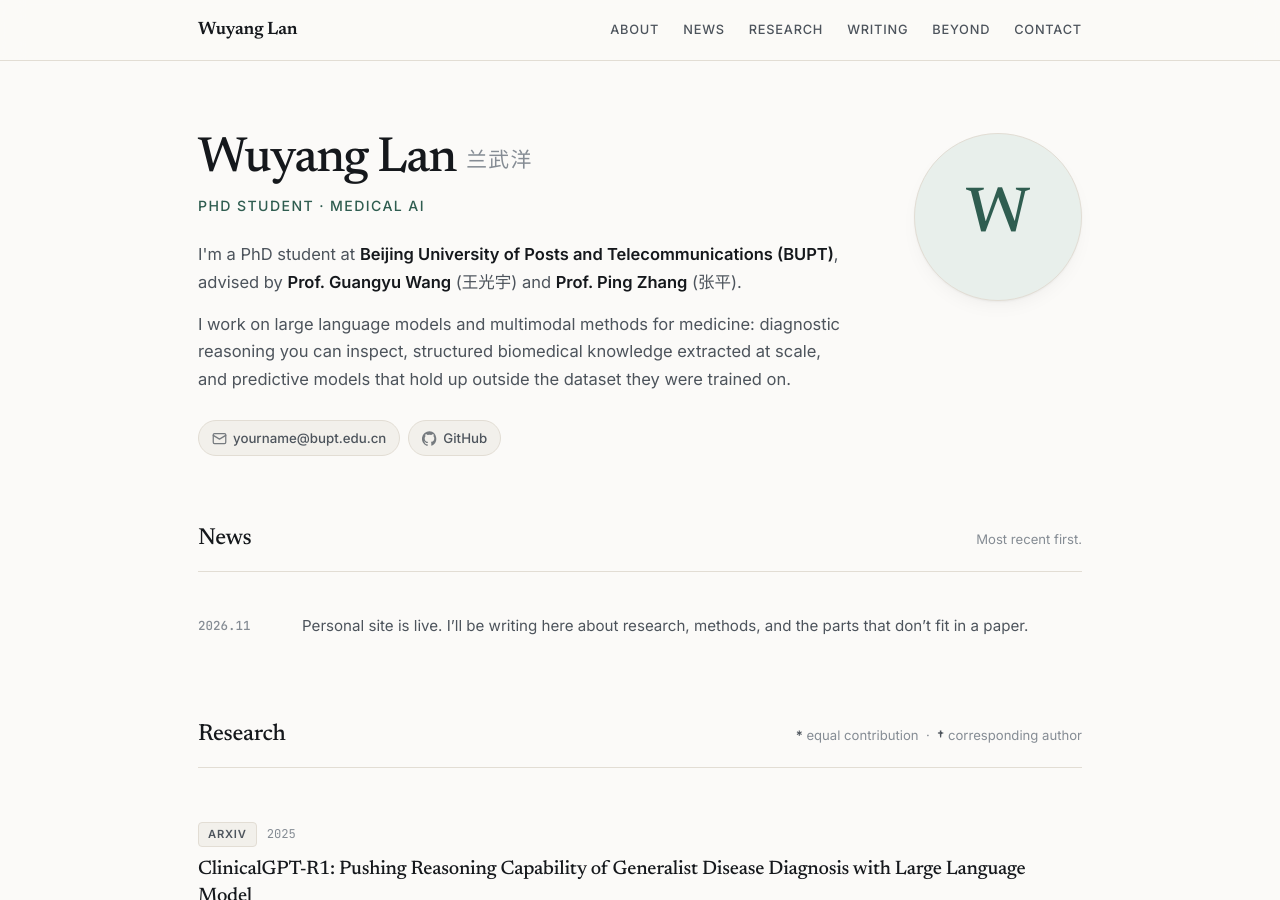
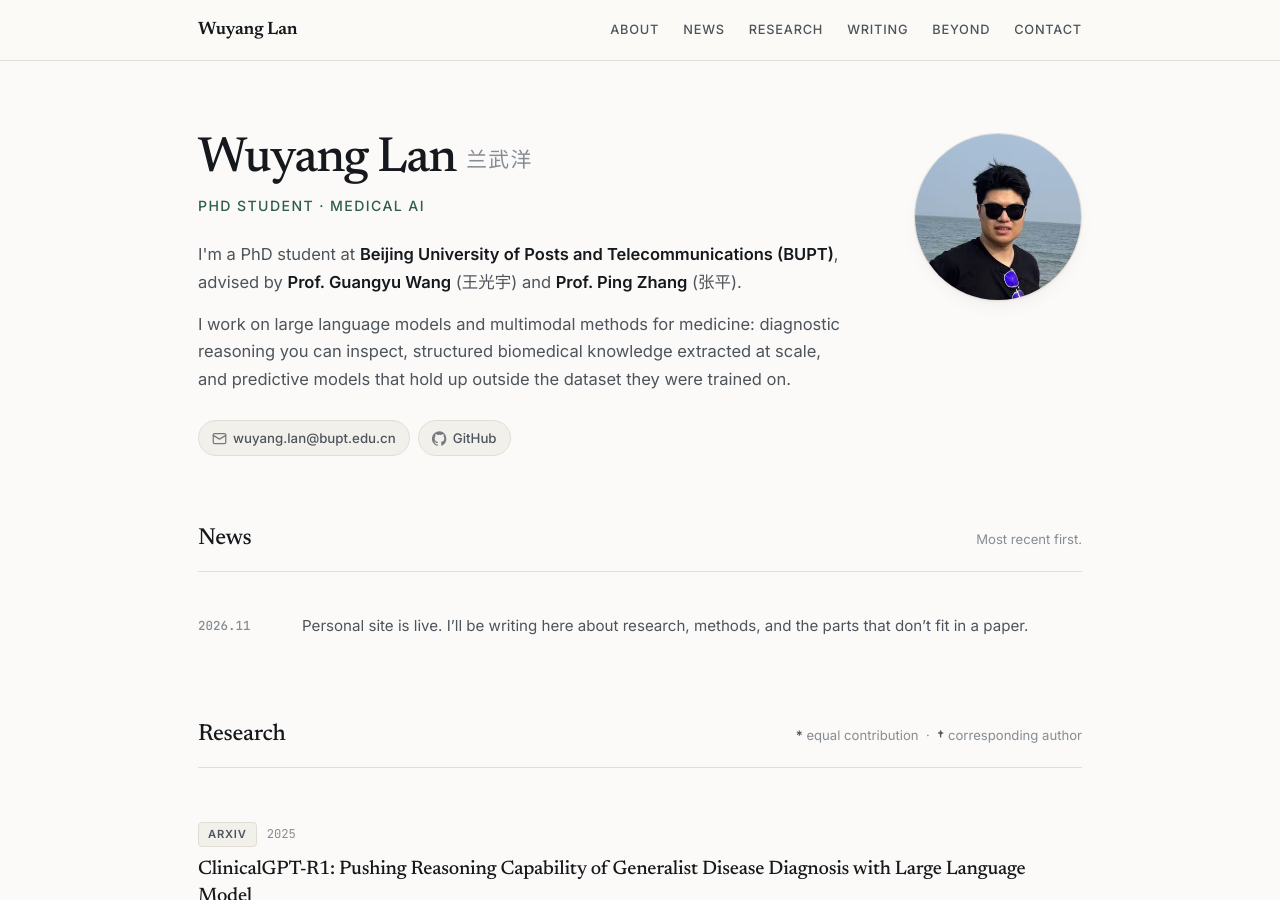
Before and after one commit to WY-Lan/WY-Lan.github.io, a Jekyll site: the page built from index.html, in a window 1280 px wide and 900 px high. Built offline with Jekyll 4.4.1, drawn with Linux system fonts in a browser that asks for light colours; some of the changed text lies outside the part shown.

Commit message:
Add avatar, set real email, ignore source photos

```diff
--- a/_config.yml
+++ b/_config.yml
@@ -18,7 +18,7 @@ url: https://wy-lan.github.io
 baseurl: ""                     # 仓库名为 <你的用户名>.github.io 时留空；否则填 "/仓库名"
 
 # ---------- 联系方式 ----------
-email: yourname@bupt.edu.cn     # TODO 改成真实邮箱
+email: wuyang.lan@bupt.edu.cn
 github_username: WY-Lan
 google_scholar: ""              # https://scholar.google.com/citations?user=XXXXXXX
 orcid: ""                       # 0000-0000-0000-0000
@@ -26,7 +26,7 @@ twitter: ""                     # 只填 handle，不含 @
 cv: ""                          # 例如 /assets/files/cv.pdf
 
 # ---------- 头像 ----------
-avatar: ""                      # 例如 /assets/img/avatar.jpg；留空则显示姓名首字母
+avatar: "/assets/img/avatar.jpg"   # 留空则显示姓名首字母
 
 # ---------- 隐私 ----------
 # true  → 输出 noindex，告诉搜索引擎不要收录本页
```
Also changed, not shown: assets/img/avatar.jpg (added), 1 other file.
